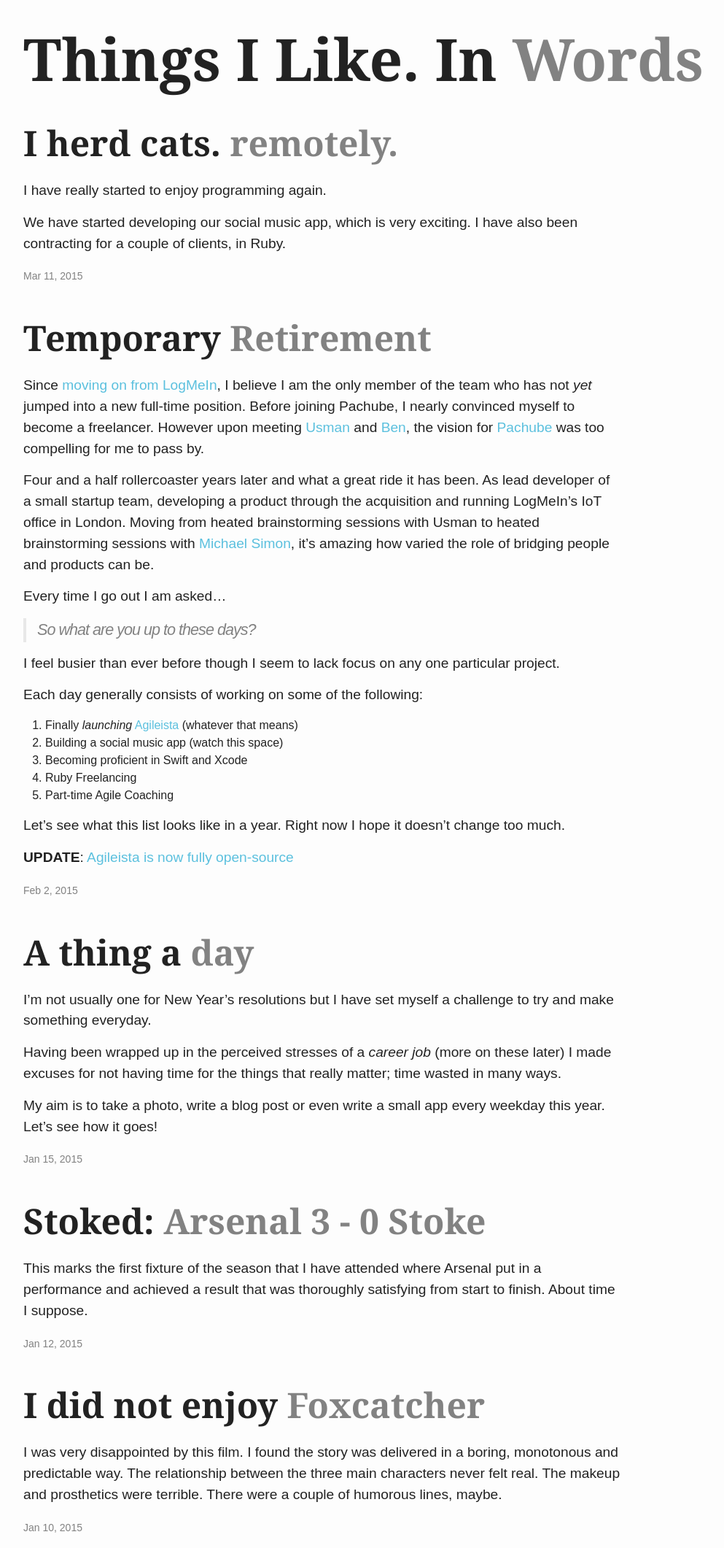
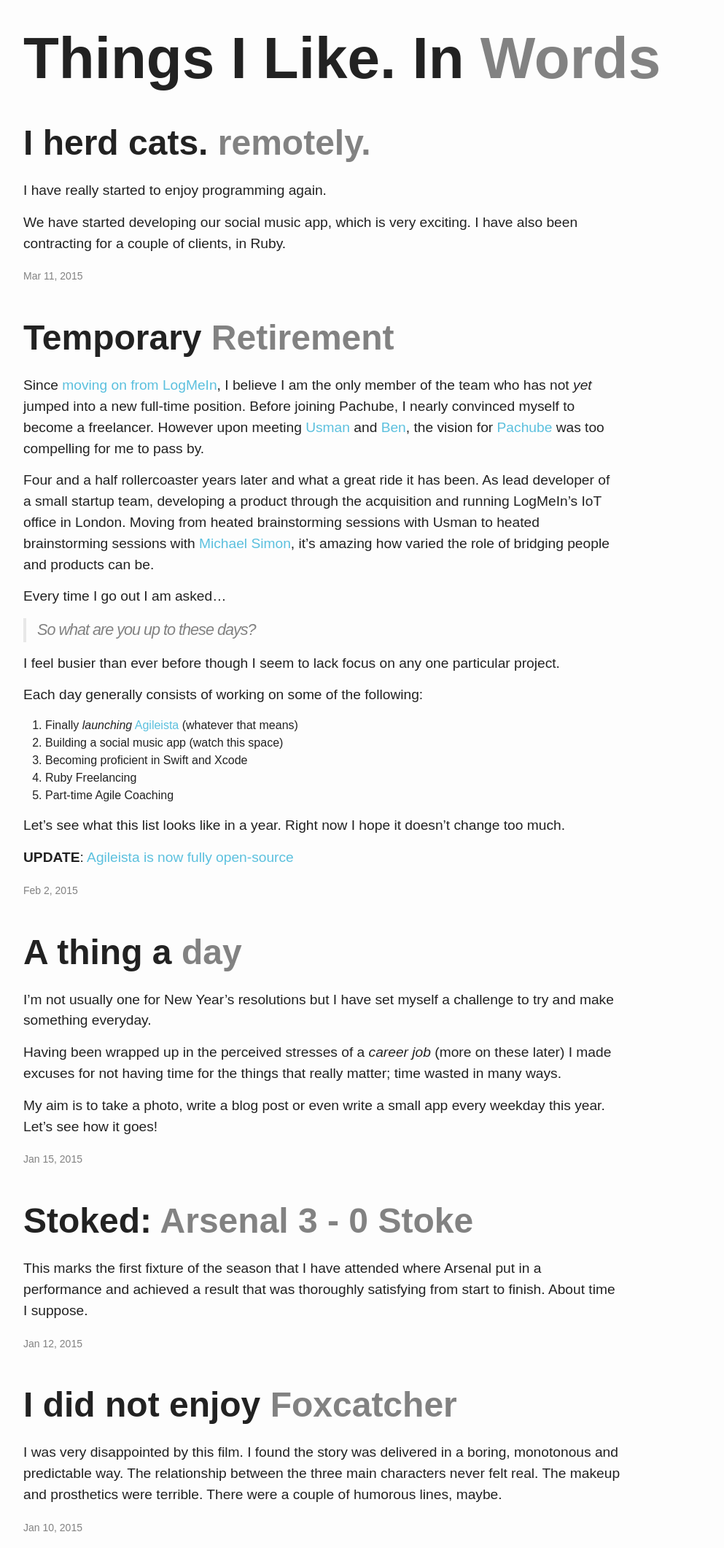
Before and after one commit to levent/thingsilike.in, a Jekyll site: the page built from index.html, in a window 1280 px wide. Shown: the whole page at 73% size, without its empty margins (58-1051 px from the left). Built offline with Jekyll 4.4.1, drawn with Linux system fonts in a browser that asks for light colours.

Commit message:
font switch

```diff
--- a/_sass/_til.scss
+++ b/_sass/_til.scss
@@ -2,7 +2,6 @@ body {
   color: #222;
 }
 h1, h2, h3 {
-  font-family: "clavo", Georgia, serif;
   font-weight: 700;
 }
 h1 {
--- a/css/main.scss
+++ b/css/main.scss
@@ -6,7 +6,7 @@
 
 
 // Our variables
-$base-font-family: "proxima-nova", Arial, sans-serif;
+$base-font-family: "brandon-grotesque", sans-serif;
 $base-font-size:   16px;
 $small-font-size:  $base-font-size * 0.875;
 $base-line-height: 1.5;
```
